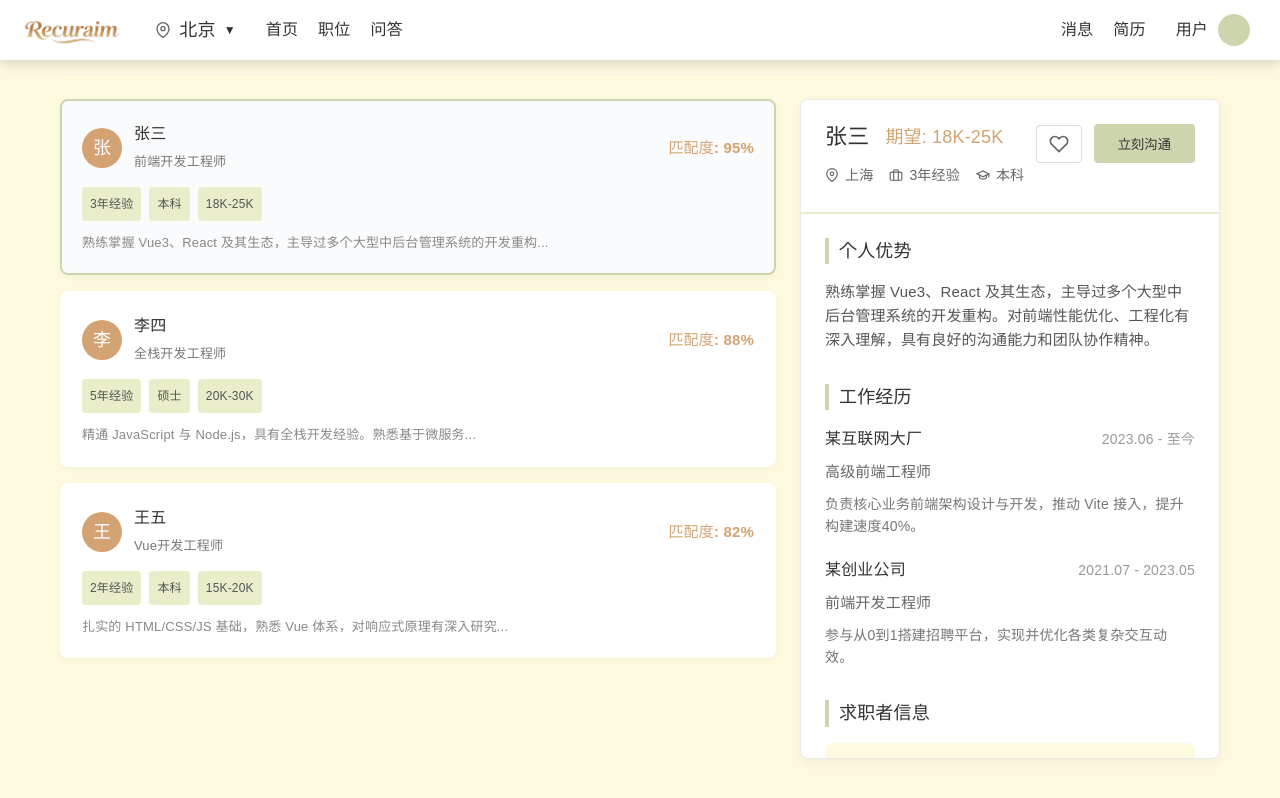
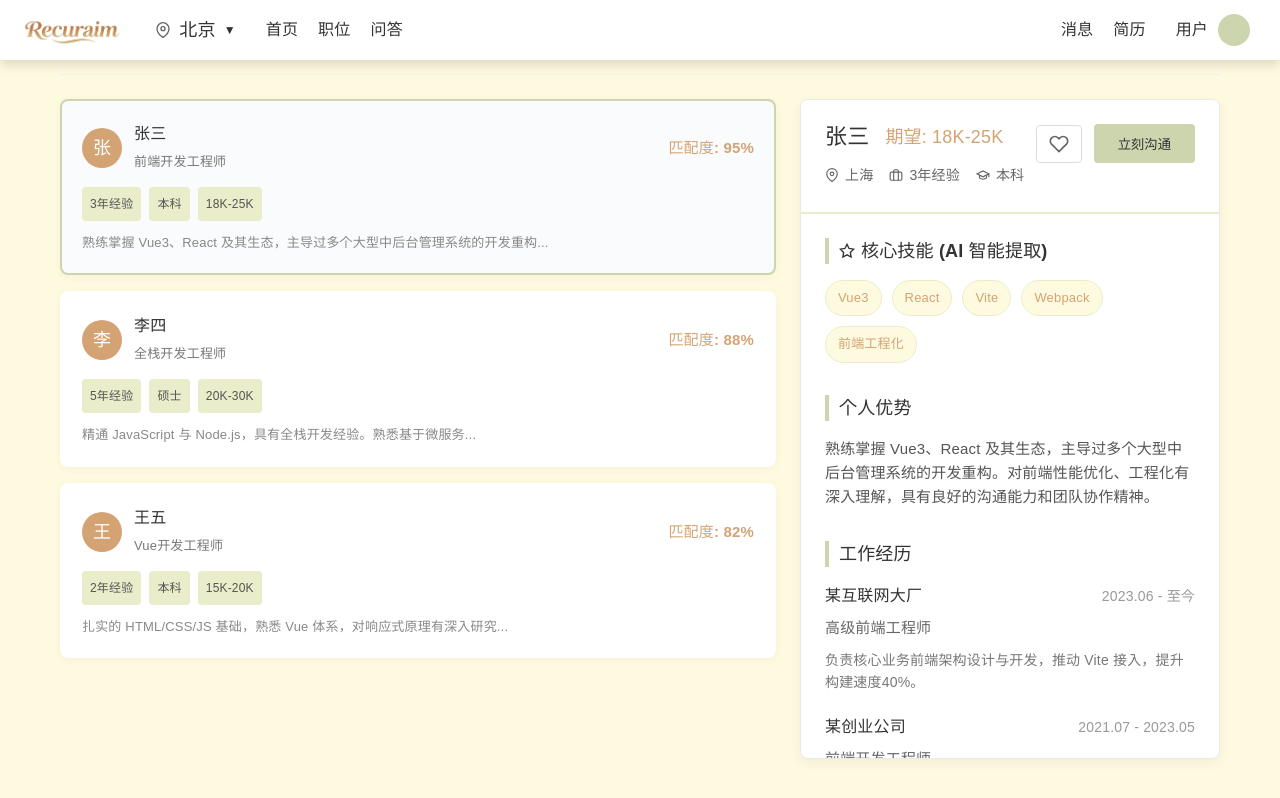
Before and after one commit to MetaDisintegrator/Recuraim_demo, a Vue app: page /recruiter/candidates in a window 1280 px wide. Built offline with nearby package versions, Linux system fonts and the light colour scheme.

Commit message:
style:岗位胜任力评估界面美化

```diff
--- a/src/components/ResumeDetail.vue
+++ b/src/components/ResumeDetail.vue
@@ -39,6 +39,16 @@
 
     <!-- 内容滚动区 -->
     <div class="detail-content">
+      <div class="section" v-if="candidate.techTags && candidate.techTags.length > 0">
+        <h3 class="section-title">
+          <svg viewBox="0 0 24 24" width="16" height="16" fill="none" stroke="currentColor" stroke-width="2" style="margin-right: 6px;"><path d="M12 2l3.09 6.26L22 9.27l-5 4.87 1.18 6.88L12 17.77l-6.18 3.25L7 14.14 2 9.27l6.91-1.01L12 2z"></path></svg>
+          核心技能 (AI 智能提取)
+        </h3>
+        <div class="tech-tags">
+          <span class="tech-tag" v-for="tag in candidate.techTags" :key="tag">{{ tag }}</span>
+        </div>
+      </div>
+
       <div class="section">
         <h3 class="section-title">个人优势</h3>
         <p class="section-text">{{ candidate.advantage }}</p>
@@ -199,6 +209,28 @@ const toggleFav = () => {
   margin-bottom: 16px;
   border-left: 4px solid var(--tea-green, #ccd5ae);
   padding-left: 10px;
+  display: flex;
+  align-items: center;
+}
+.tech-tags {
+  display: flex;
+  flex-wrap: wrap;
+  gap: 10px;
+  margin-bottom: 10px;
+}
+.tech-tag {
+  background: var(--cornsilk, #fefae0);
+  border: 1px solid var(--beige, #e9edc9);
+  color: var(--light-bronze, #d4a373);
+  font-size: 13px;
+  font-weight: 500;
+  padding: 4px 12px;
+  border-radius: 20px;
+  transition: all 0.2s ease;
+}
+.tech-tag:hover {
+  background: var(--beige, #e9edc9);
+  color: #333;
 }
 .section-text {
   font-size: 15px;
--- a/src/views/recruiter/CandidateScreening.vue
+++ b/src/views/recruiter/CandidateScreening.vue
@@ -75,8 +75,7 @@ const candidates = ref([
     expectedSalary: '18K-25K',
     location: '上海',
     experience: '3年经验',
-    education: '本科',
-    advantage: '熟练掌握 Vue3、React 及其生态，主导过多个大型中后台管理系统的开发重构。对前端性能优化、工程化有深入理解，具有良好的沟通能力和团队协作精神。',
+    education: '本科',    techTags: ['Vue3', 'React', 'Vite', 'Webpack', '前端工程化'],    advantage: '熟练掌握 Vue3、React 及其生态，主导过多个大型中后台管理系统的开发重构。对前端性能优化、工程化有深入理解，具有良好的沟通能力和团队协作精神。',
     workExps: [
       { id: 1, company: '某互联网大厂', time: '2023.06 - 至今', role: '高级前端工程师', desc: '负责核心业务前端架构设计与开发，推动 Vite 接入，提升构建速度40%。' },
       { id: 2, company: '某创业公司', time: '2021.07 - 2023.05', role: '前端开发工程师', desc: '参与从0到1搭建招聘平台，实现并优化各类复杂交互动效。' }
@@ -91,6 +90,7 @@ const candidates = ref([
     location: '北京',
     experience: '5年经验',
     education: '硕士',
+    techTags: ['JavaScript', 'Node.js', '微服务', 'NestJS', '全栈开发'],
     advantage: '精通 JavaScript 与 Node.js，具有全栈开发经验。熟悉基于微服务架构的分布式系统，善于排查线上疑难杂症。',
     workExps: [
       { id: 1, company: '某科技公司', time: '2020.08 - 至今', role: '全栈工程师', desc: '负责用户端和管理端的前后端开发，独立承担了求职问答模块的搭建。' }
@@ -105,6 +105,7 @@ const candidates = ref([
     location: '深圳',
     experience: '2年经验',
     education: '本科',
+    techTags: ['Vue2', 'Vue3', 'HTML/CSS', 'ECharts', '响应式布局'],
     advantage: '扎实的 HTML/CSS/JS 基础，熟悉 Vue 体系，对响应式原理有深入研究。能熟练使用各种前端常用工具链。',
     workExps: [
       { id: 1, company: '某设计公司', time: '2024.01 - 至今', role: '前端工程师', desc: '负责各类互动H5和大屏活动页面的开发工作。' }
```
